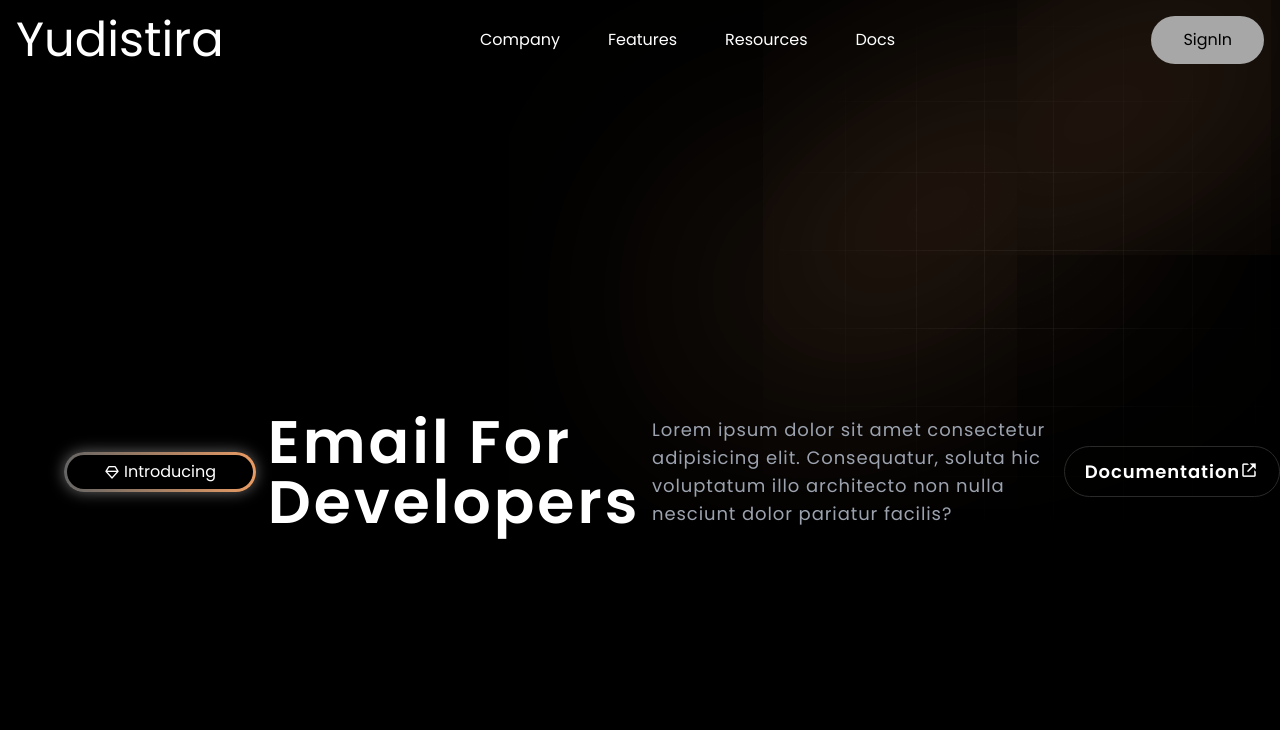
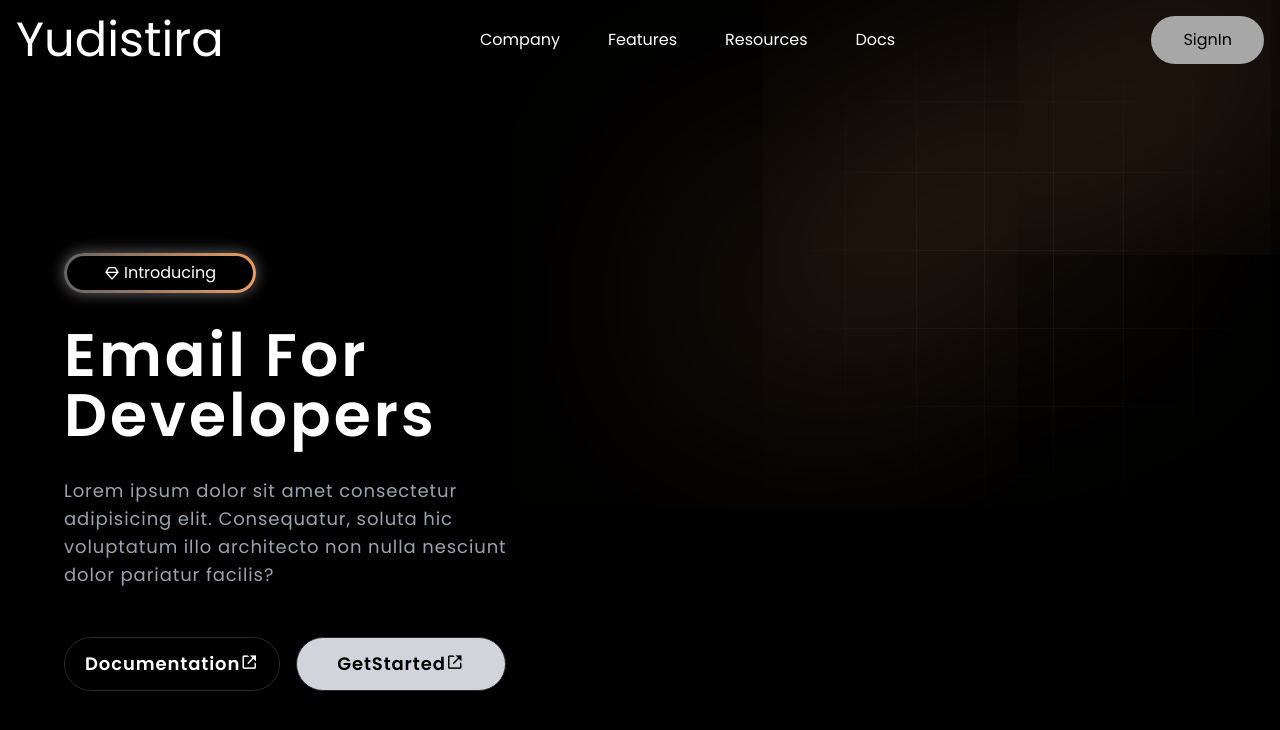
Before and after one commit to yudisdev/3d-StarUp-app, a React (Vite) app: page / in a window 1280 px wide. Shown: the top 730 px of the page. Built offline with nearby package versions, Linux system fonts and the light colour scheme.

Commit message:
update container

```diff
--- a/src/components/Hero.jsx
+++ b/src/components/Hero.jsx
@@ -12,7 +12,6 @@ const Hero = () => {
                     Introducing
                 </div>
             </div>
-        </div>
 
         {/* main heading */}
         <h1 className='text-3xl sm:text-4xl md:text-5xl lg:text-6xl font-semibold tracking-wider my-8'>
@@ -22,15 +21,19 @@ const Hero = () => {
         </h1>
 
         {/* description */}
-        <p className='text-base sm:text-lg tracking-wider text-gray-400 max-w-[25rem] lg:max-w[30rem]'>
+        <p className='text-base sm:text-lg tracking-wider text-gray-400 max-w-[25rem] lg:max-w-[30rem]'>
            Lorem ipsum dolor sit amet consectetur adipisicing elit. Consequatur, soluta hic voluptatum illo architecto non nulla nesciunt dolor pariatur facilis?
         </p>
 
-        {/* button */}
-        <div>
-            <a className='border border-[#2a2a2a] py-2 sm:py-3 px-4 sm:px-5 rounded-full sm:text-lg text-sm font-semibold tracking-wider transition-all duration-300 hover:bg-[1a1a1a]' href="#">
+        {/* buttons */}
+        <div className='flex gap-4 mt-12'>
+            <a className='border border-[#2a2a2a] py-2 sm:py-3 px-4 sm:px-5 rounded-full sm:text-lg text-sm font-semibold tracking-wider transition-all duration-300 hover:bg-[#1a1a1a]' href="#">
                 Documentation<i class='bx bx-link-external'></i>
             </a>
+            <a className='border border-[#2a2a2a] py-2 sm:py-3 px-8 sm:px-10 rounded-full sm:text-lg text-sm font-semibold tracking-wider transition-all duration-300 hover:bg-[#1a1a1a] bg-gray-300 text-black hover:text-white' href="#">
+                GetStarted<i class='bx bx-link-external'></i>
+            </a>
+        </div>
         </div>
     </main>
   )
```
